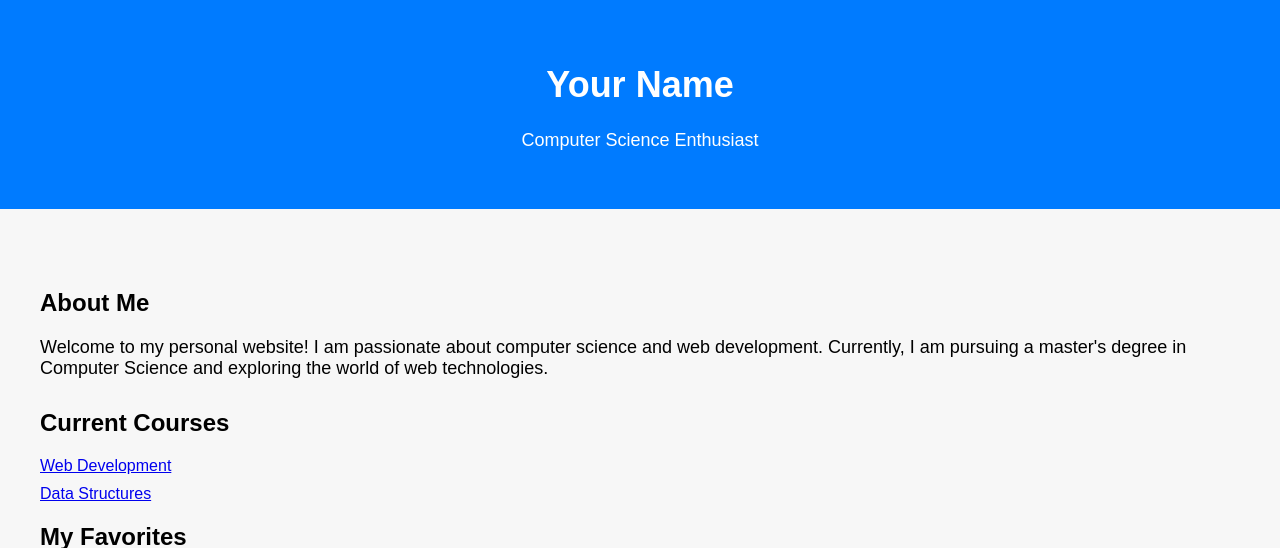
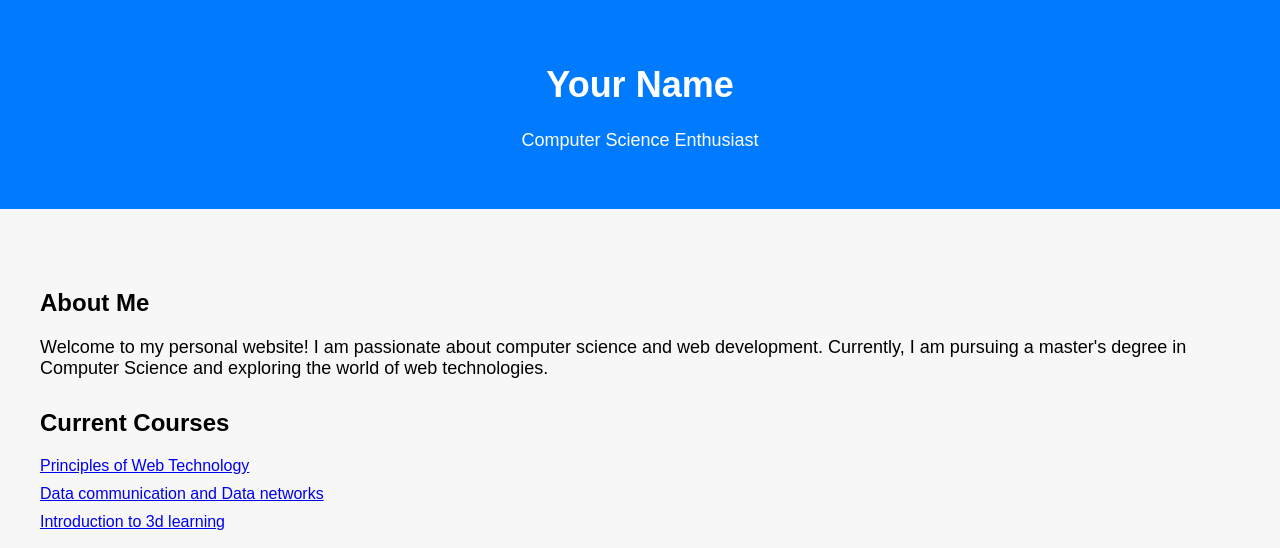
Before and after one commit to naitikwayne/Assignment-1, a plain HTML site: page index.html in a window 1280 px wide. Shown: the top 548 px of the page. Drawn offline with Linux system fonts and the light colour scheme.

Commit message:
Updated index.html

```diff
--- a/index.html
+++ b/index.html
@@ -4,7 +4,7 @@
     <meta charset="UTF-8">
     <meta name="viewport" content="width=device-width, initial-scale=1.0">
     <link rel="stylesheet" href="css/style.css" type = "text/css">
-    <title>Your Name - Personal Homepage</title>
+    <title>Naitik Shah</title>
 </head>
 <body>
     <header>
@@ -27,8 +27,9 @@
             <div class="courses">
                 <h2>Current Courses</h2>
                 <ul>
-                    <li><a href="course_page.html">Web Development</a></li>
-                    <li><a href="course_page.html">Data Structures</a></li>
+                    <li><a href="course_page.html">Principles of Web Technology</a></li>
+                    <li><a href="course_page.html">Data communication and Data networks</a></li>
+                    <li><a href="course_page.html">Introduction to 3d learning</a></li>
                     <!-- Add more courses as needed -->
                 </ul>
             </div>
```
